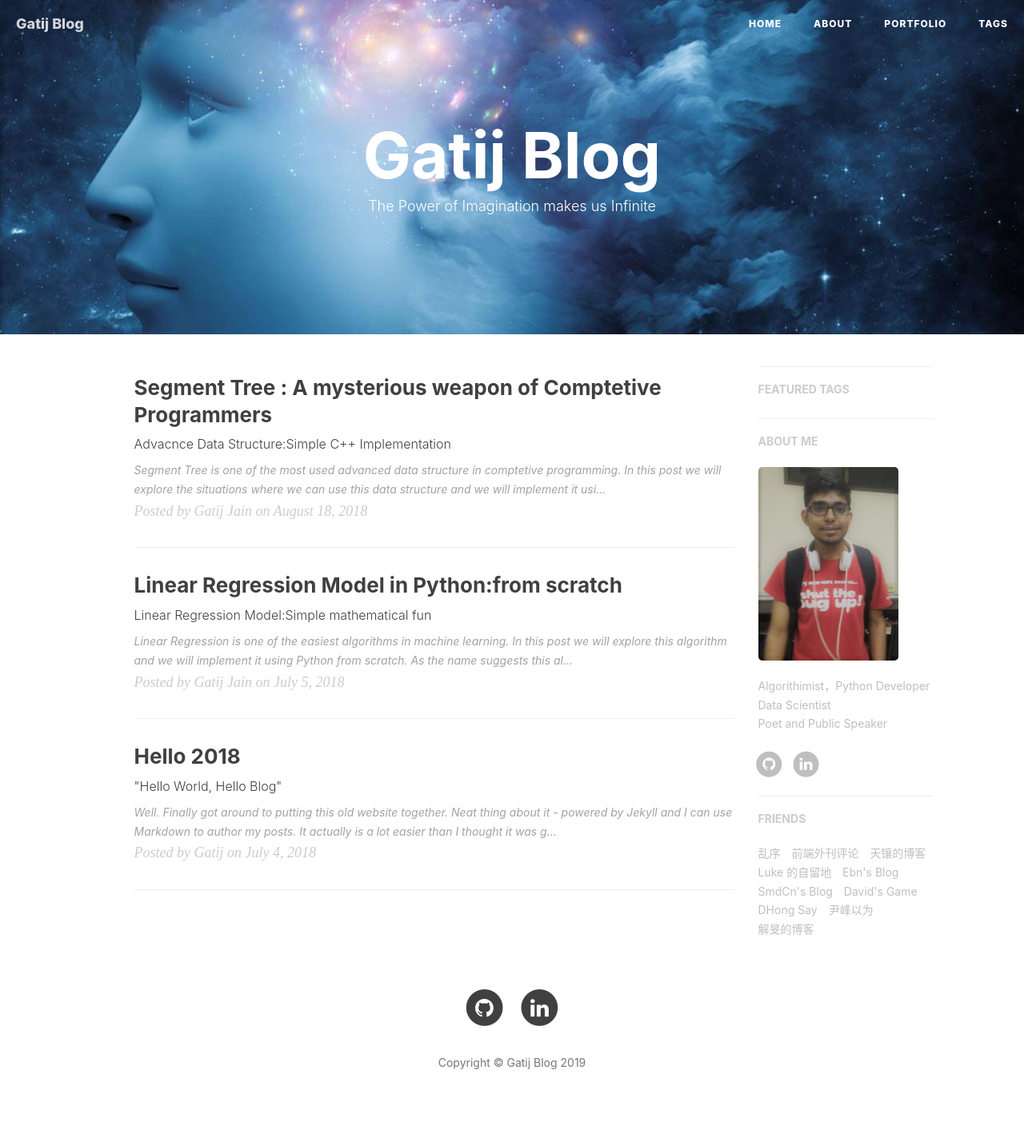
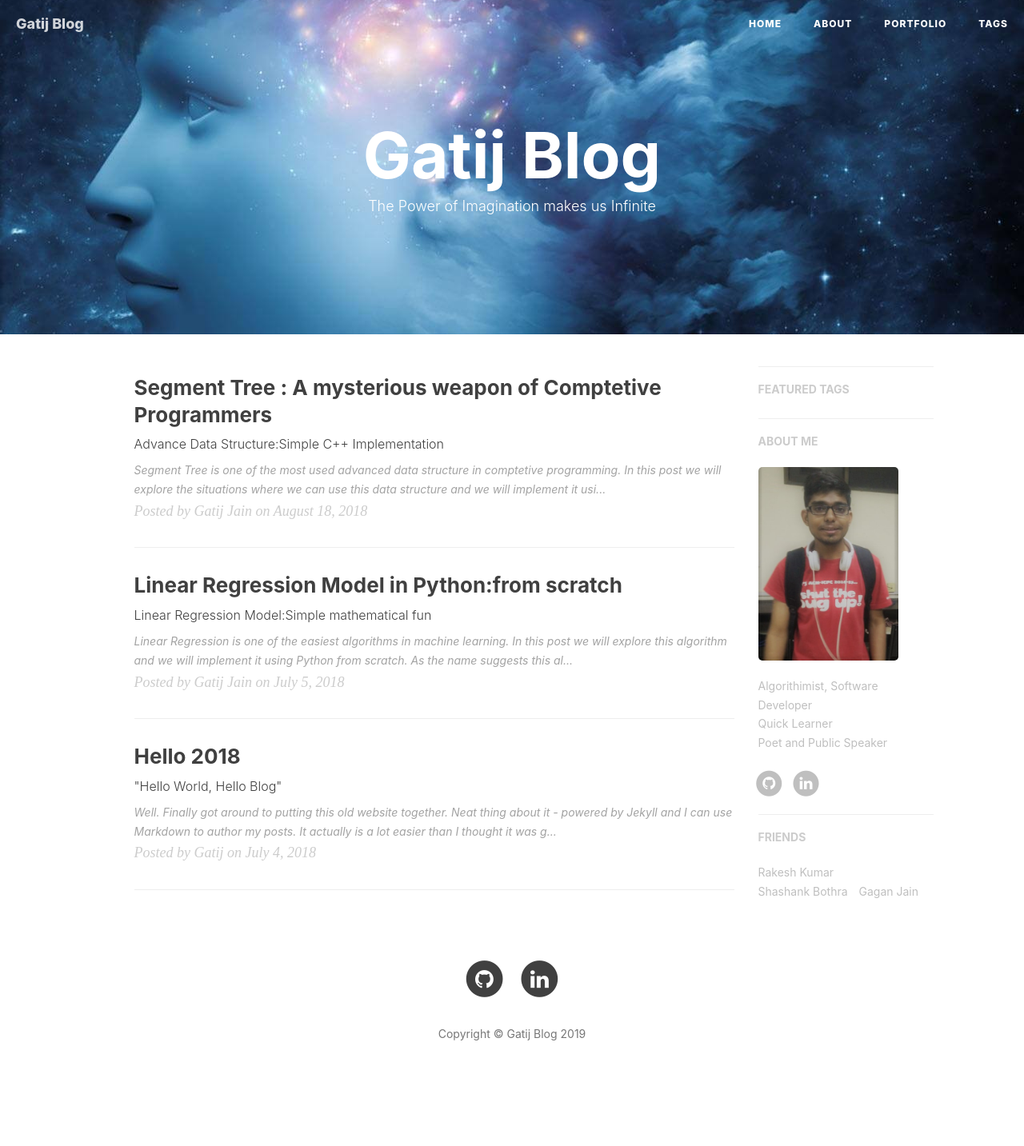
Before and after one commit to gatij/gatij.github.io, a Jekyll site: the page built from index.html, in a window 1280 px wide. Shown: the whole page at 80% size. Built offline with Jekyll 4.4.1, drawn with Linux system fonts in a browser that asks for light colours; nearby versions of some CDN libraries; the list of posts is cut into pages by our own code; comment, search, counter and statistics services are not loaded; after the commit the page ends 1397 px from its top, so only the background shows below that.

Commit message:
freinds list updated

```diff
--- a/_config.yml
+++ b/_config.yml
@@ -117,7 +117,7 @@ ga_domain: gatijjain.me
 sidebar: true
 # whether or not using Sidebar.
 
-sidebar-about-description: "Algorithimist，Python Developer<br>Data Scientist<br>Poet and Public Speaker"
+sidebar-about-description: "Algorithimist, Software Developer<br>Quick Learner<br>Poet and Public Speaker"
 sidebar-avatar: /img/avatar-gatijw-ny.jpeg
 # use absolute URL, seeing it's used in both `/` and `/about/`
 
@@ -149,34 +149,13 @@ friends: [
     #     title: "Su",
     #     href: "http://su.gallery/"
     # },{
-        title: "乱序",
-        href: "http://mida.re/"
+        title: "Rakesh Kumar",
+        href: "https://www.linkedin.com/in/rakeshkumar235/"
     },{
-        title: "前端外刊评论",
-        href: "http://qianduan.guru/"
+        title: "Shashank Bothra",
+        href: "https://www.linkedin.com/in/shashank-bothra-01/"
     },{
-        title: "天镶的博客",
-        href: "http://lingyu.wang/"
-    },{
-        title: "Luke 的自留地",
-        href: "http://hmqk1995.github.io"
-    },{
-        title: "Ebn's Blog",
-        href: "http://ebnbin.com/"
-    },{
-        title: "SmdCn's Blog",
-        href: "http://blog.smdcn.net"
-    },{
-        title: "David's Game",
-        href: "https://www.ruoyaowu.com/"
-    },{
-        title: "DHong Say",
-        href: "http://dhong.co"
-    },{
-        title: "尹峰以为",
-        href: "http://ingf.github.io/"
-    },{
-        title: "解旻的博客",
-        href: "http://xieminis.me/"
+        title: "Gagan Jain",
+        href: "https://www.linkedin.com/in/gaganjain232/"
     }
 ]
--- a/_posts/2018-08-18-segment-tree.markdown
+++ b/_posts/2018-08-18-segment-tree.markdown
@@ -1,7 +1,7 @@
 ---
 layout:     post
 title:      "Segment Tree : A mysterious weapon of Comptetive Programmers"
-subtitle:   "Advacnce Data Structure:Simple C++ Implementation"
+subtitle:   "Advance Data Structure:Simple C++ Implementation"
 date:       2018-08-18 12:40:00
 author:     "Gatij Jain"
 header-img: "img/post-ST-18-8-18.JPG"
```
